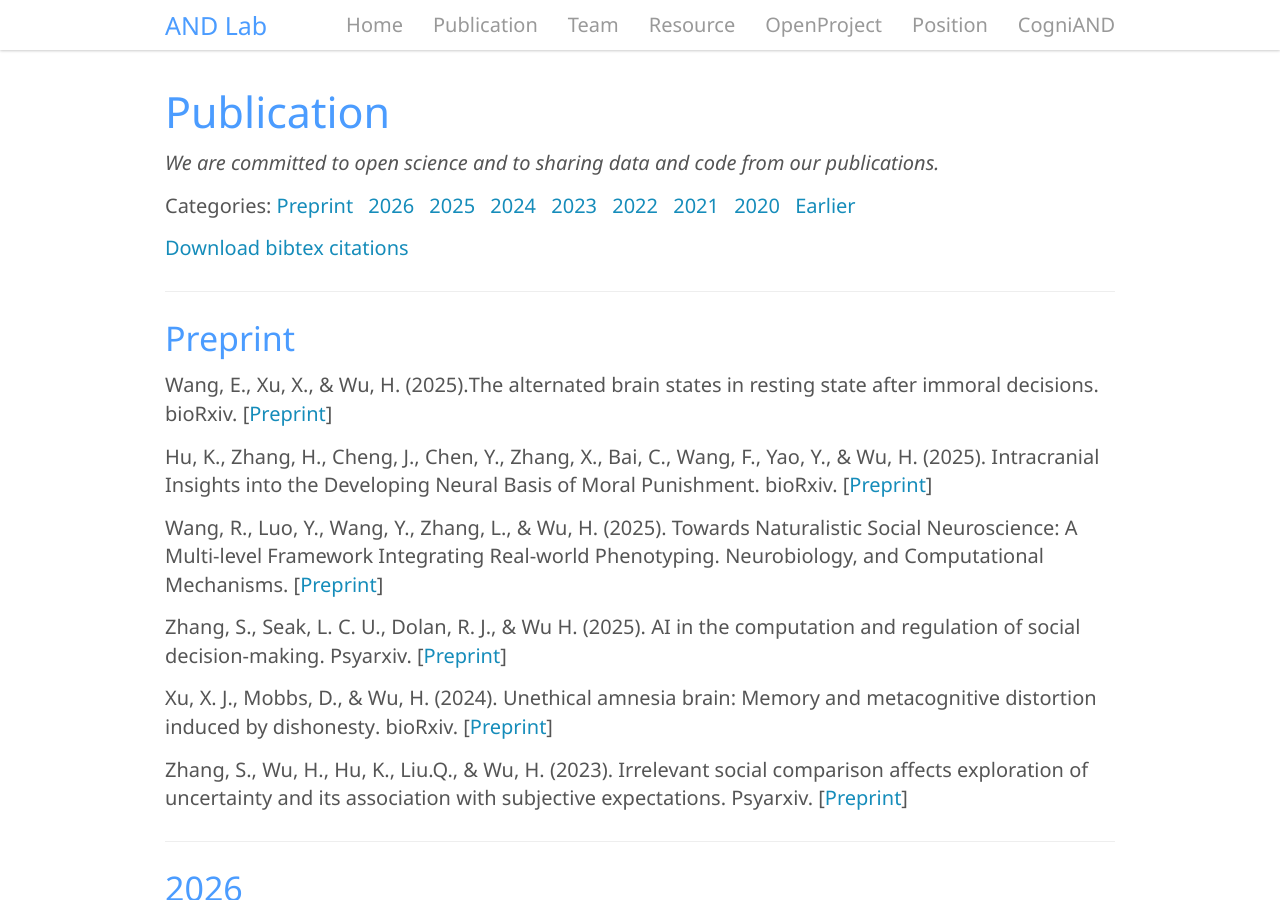
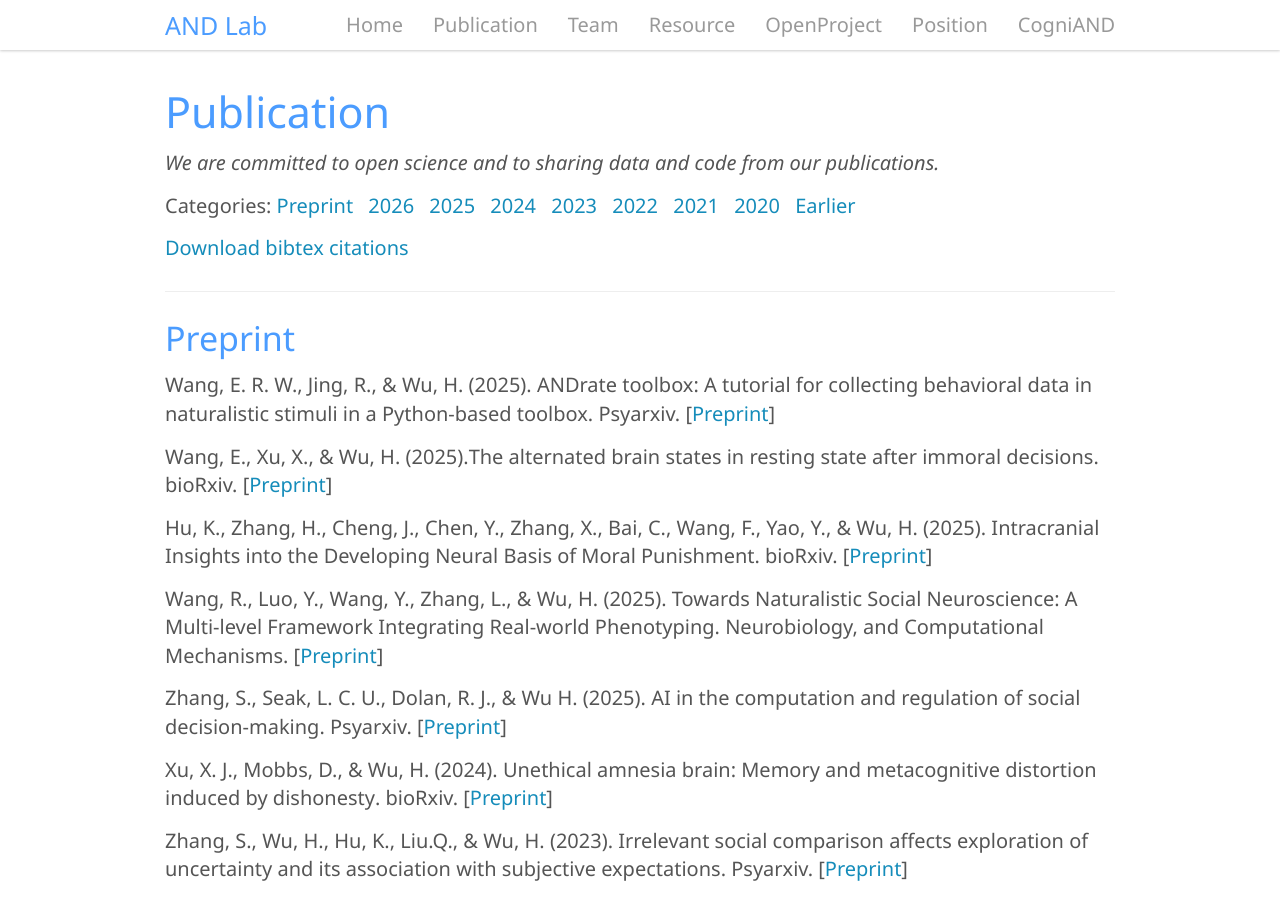
Before and after one commit to andlab-um/lab-website, a Jekyll site: the page built from _pages/publication.md, in a window 1280 px wide and 900 px high. Built offline with Jekyll 4.4.1, drawn with Linux system fonts in a browser that asks for light colours; nearby versions of some CDN libraries.

Commit message:
Add ANDrate toolbox preprint

```diff
--- a/_pages/publication.md
+++ b/_pages/publication.md
@@ -15,6 +15,9 @@ permalink: /publication
 ---
 
 ### Preprint
+
+Wang, E. R. W., Jing, R., & Wu, H. (2025). **ANDrate toolbox: A tutorial for collecting behavioral data in naturalistic stimuli in a Python-based toolbox**. Psyarxiv. [[Preprint](osf.io/preprints/psyarxiv/j2fpy_v1){:target="_blank"}]
+
 
 Wang, E., Xu, X., & Wu, H. (2025).**The alternated brain states in resting state after immoral decisions**. bioRxiv. [[Preprint](https://www.biorxiv.org/cgi/content/short/2025.10.12.681853v1){:target="_blank"}]
 
```
